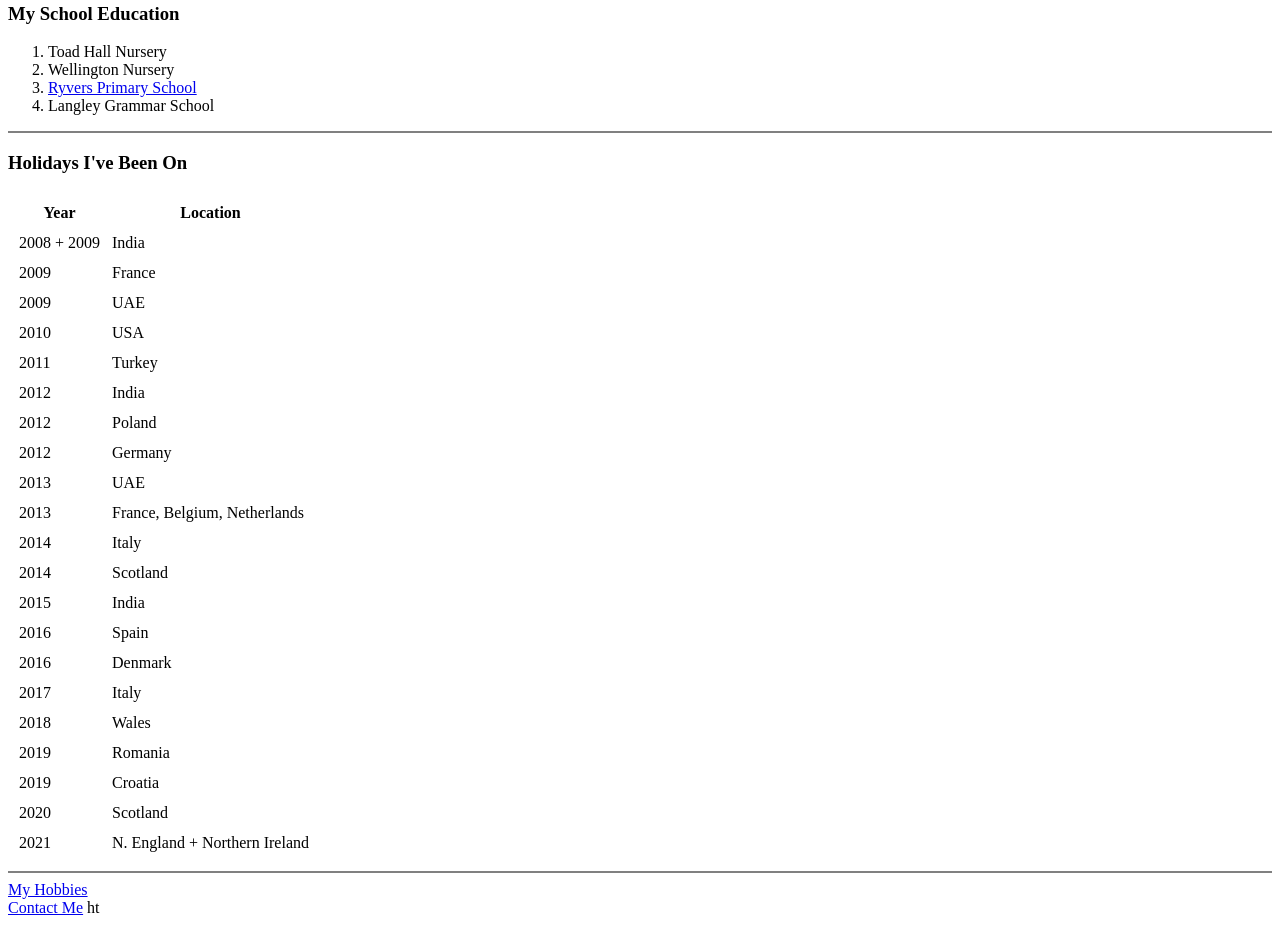
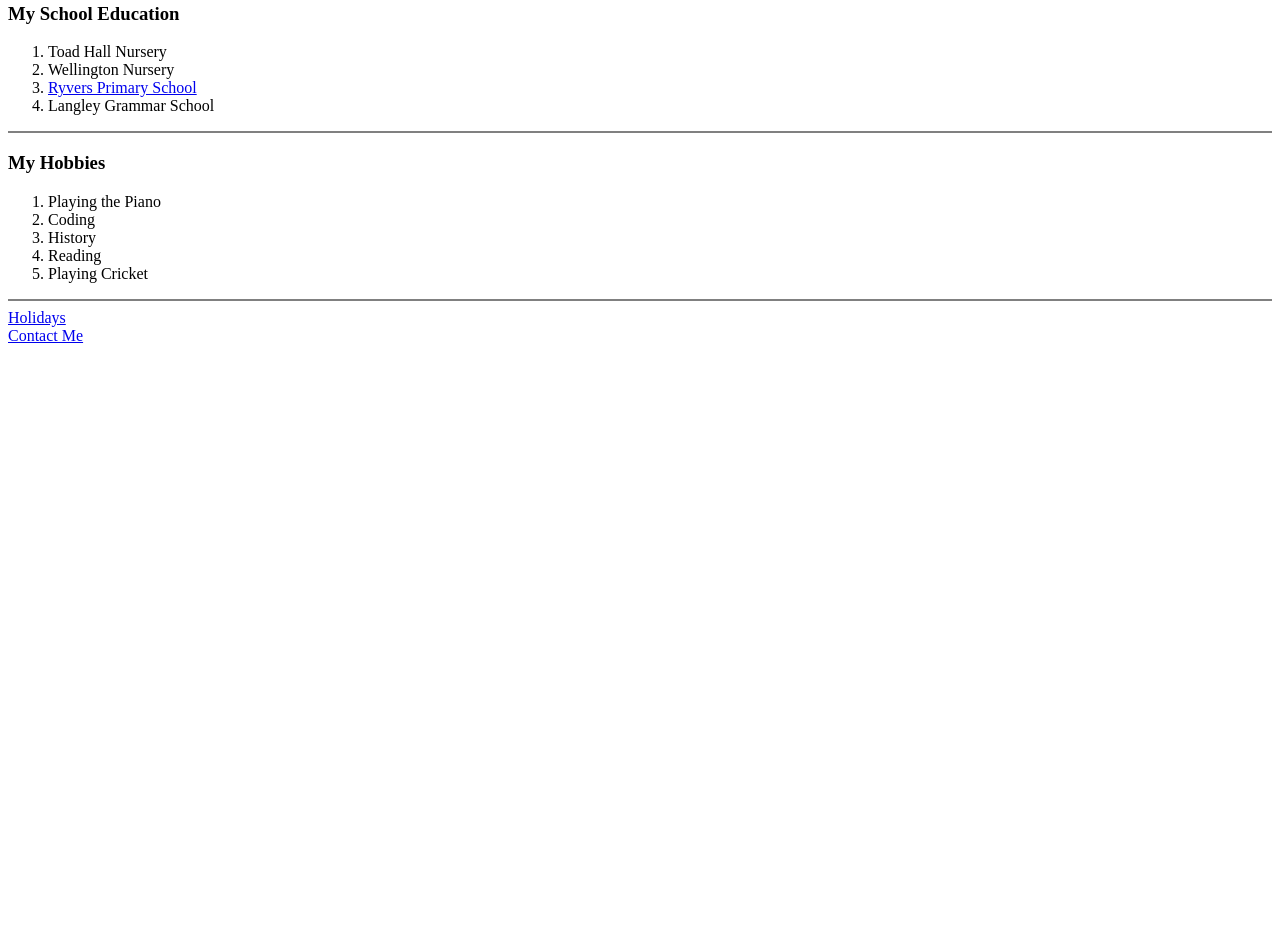
Before and after one commit to n08vig/personalWebsite, a plain HTML site: page index.html in a window 1280 px wide. Shown: the part 686-1611 px from the top of the page. After the commit the page ends 1039 px from the top, so only its background shows below. Drawn offline with Linux system fonts and the light colour scheme.

Commit message:
Update index.html

```diff
--- a/index.html
+++ b/index.html
@@ -79,105 +79,17 @@
     <li>Langley Grammar School</li>
   </ol>
   <hr size="2" noshade>
-  <h3>Holidays I've Been On</h3>
-  <table cellspacing="10">
-    <thead>
-      <tr>
-        <th>Year</th>
-        <th>Location</th>
-      </tr>
-    </thead>
-    <tbody>
-      <tr>
-        <td>2008 + 2009</td>
-        <td>India</td>
-      </tr>
-      <tr>
-        <td>2009</td>
-        <td>France</td>
-      </tr>
-      <tr>
-        <td>2009</td>
-        <td>UAE</td>
-      </tr>
-      <tr>
-        <td>2010</td>
-        <td>USA</td>
-      </tr>
-      <tr>
-        <td>2011</td>
-        <td>Turkey</td>
-      </tr>
-      <tr>
-        <td>2012</td>
-        <td>India</td>
-      </tr>
-      <tr>
-        <td>2012</td>
-        <td>Poland</td>
-      </tr>
-      <tr>
-        <td>2012</td>
-        <td>Germany</td>
-      </tr>
-      <tr>
-        <td>2013</td>
-        <td>UAE</td>
-      </tr>
-      <tr>
-        <td>2013</td>
-        <td>France, Belgium, Netherlands</td>
-      </tr>
-      <tr>
-        <td>2014</td>
-        <td>Italy</td>
-      </tr>
-      <tr>
-        <td>2014</td>
-        <td>Scotland</td>
-      </tr>
-      <tr>
-        <td>2015</td>
-        <td>India</td>
-      </tr>
-      <tr>
-        <td>2016</td>
-        <td>Spain</td>
-      </tr>
-      <tr>
-        <td>2016</td>
-        <td>Denmark</td>
-      </tr>
-      <tr>
-        <td>2017</td>
-        <td>Italy</td>
-      </tr>
-      <tr>
-        <td>2018</td>
-        <td>Wales</td>
-      </tr>
-      <tr>
-        <td>2019</td>
-        <td>Romania</td>
-      </tr>
-      <tr>
-        <td>2019</td>
-        <td>Croatia</td>
-      </tr>
-      <tr>
-        <td>2020</td>
-        <td>Scotland</td>
-      </tr>
-      <tr>
-        <td>2021</td>
-        <td>N. England + Northern Ireland</td>
-      </tr>
-    </tbody>
-  </table>
+  <h3>My Hobbies</h3>
+  <ol>
+    <li>Playing the Piano</li>
+    <li>Coding</li>
+    <li>History</li>
+    <li>Reading</li>
+    <li>Playing Cricket</li>
+  </ol>
   <hr size="2" noshade>
-  <a href="hobbies.html">My Hobbies</a>
+  <a href="holidays.html">Holidays</a>
   <br>
   <a href="contact-details.html">Contact Me</a>
 </body>
-ht
 </html>
```
